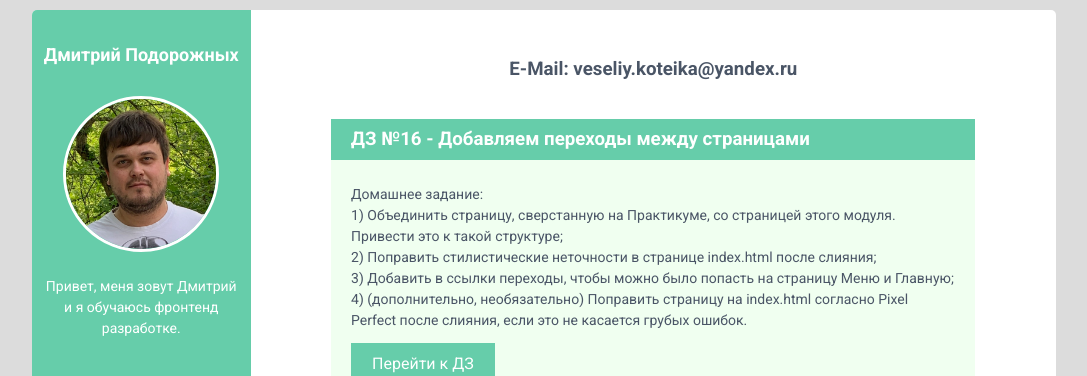
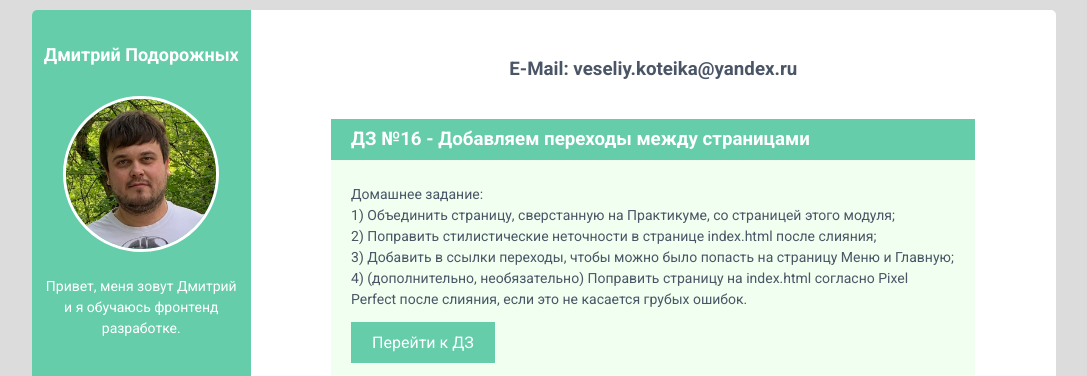
Before and after one commit to den7466/MyPortfolio, a plain HTML site: page index.html in a window 1280 px wide. Shown: the top 376 px of the page, without its empty margins (96-1183 px from the left). Drawn offline with nearby package versions, Linux system fonts and the light colour scheme.

Commit message:
Edit html

```diff
--- a/index.html
+++ b/index.html
@@ -45,8 +45,7 @@
                 <div>
                     <p>
                         Домашнее задание:<br>
-                        1) Объединить страницу, сверстанную на Практикуме, со страницей этого модуля.
-                        Привести это к такой структуре;<br>
+                        1) Объединить страницу, сверстанную на Практикуме, со страницей этого модуля;<br>
                         2) Поправить стилистические неточности в странице index.html после слияния;<br>
                         3) Добавить в ссылки переходы, чтобы можно было попасть на страницу Меню и Главную;<br>
                         4) (дополнительно, необязательно) Поправить страницу на index.html согласно Pixel Perfect после слияния,
```
